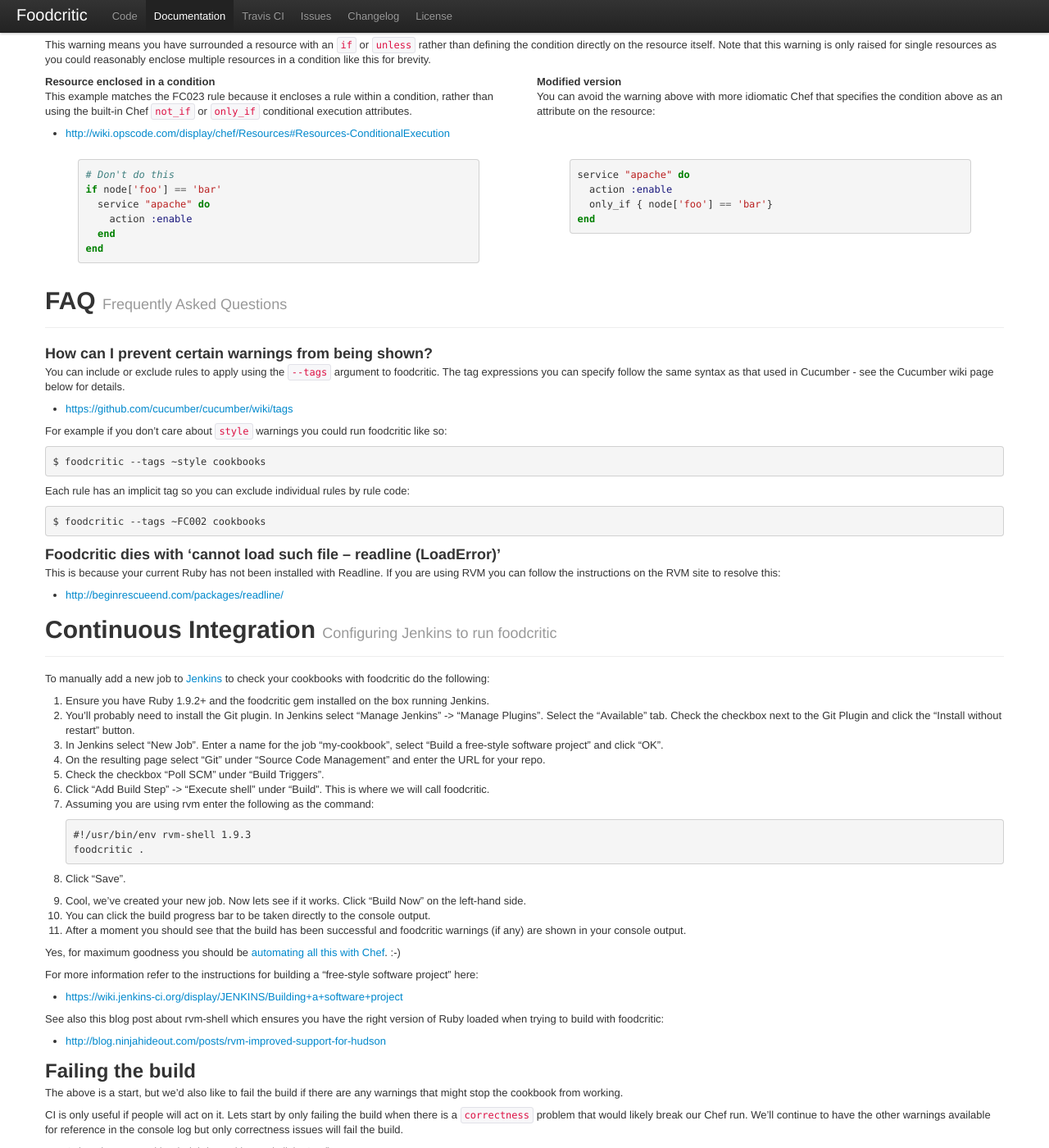
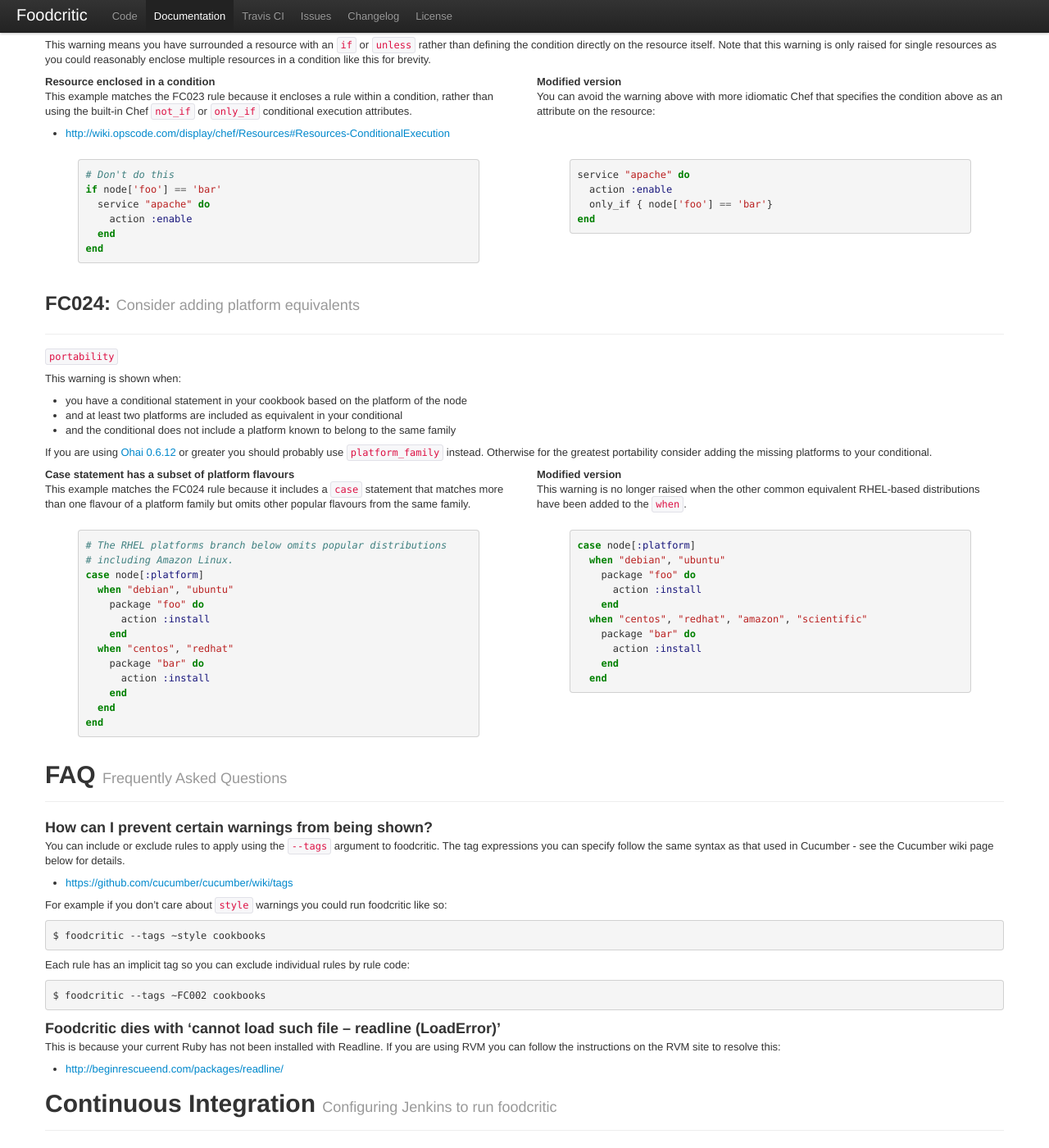
Before and after one commit to Foodcritic/foodcritic, a Jekyll site: the page built from index.html, in a window 1280 px wide and 1400 px high, scrolled down 9943 px. Shown: the whole window at 82% size. Built offline with Jekyll 4.4.1, drawn with Linux system fonts in a browser that asks for light colours; some of the changed text lies outside the part shown.

Commit message:
FC024: Add rule documentation.

```diff
--- a/index.html
+++ b/index.html
@@ -680,6 +680,60 @@
             action :enable
             only_if { node['foo'] == 'bar'}
           end
+  - code: FC024
+    name: Consider adding platform equivalents
+    tags:
+      - portability
+    summary: |
+      This warning is shown when:
+
+      * you have a conditional statement in your cookbook based on the platform
+        of the node
+      * and at least two platforms are included as equivalent in your
+        conditional
+      * and the conditional does not include a platform known to belong to the
+        same family
+
+      If you are using
+      [Ohai 0.6.12](http://www.opscode.com/blog/2012/03/22/ohai-0-6-12-released/)
+      or greater you should probably use `platform_family` instead. Otherwise
+      for the greatest portability consider adding the missing platforms to
+      your conditional.
+    examples:
+      - title: Case statement has a subset of platform flavours
+        text: |
+          This example matches the FC024 rule because it includes a `case`
+          statement that matches more than one flavour of a platform family
+          but omits other popular flavours from the same family.
+        code: |
+          # The RHEL platforms branch below omits popular distributions
+          # including Amazon Linux.
+          case node[:platform]
+            when "debian", "ubuntu"
+              package "foo" do
+                action :install
+              end
+            when "centos", "redhat"
+              package "bar" do
+                action :install
+              end
+            end
+          end
+      - title: Modified version
+        text: |
+          This warning is no longer raised when the other common equivalent
+          RHEL-based distributions have been added to the `when`.
+        code: |
+          case node[:platform]
+            when "debian", "ubuntu"
+              package "foo" do
+                action :install
+              end
+            when "centos", "redhat", "amazon", "scientific"
+              package "bar" do
+                action :install
+              end
+            end
 api_methods:
   - name: attribute_access
     description: |
```
